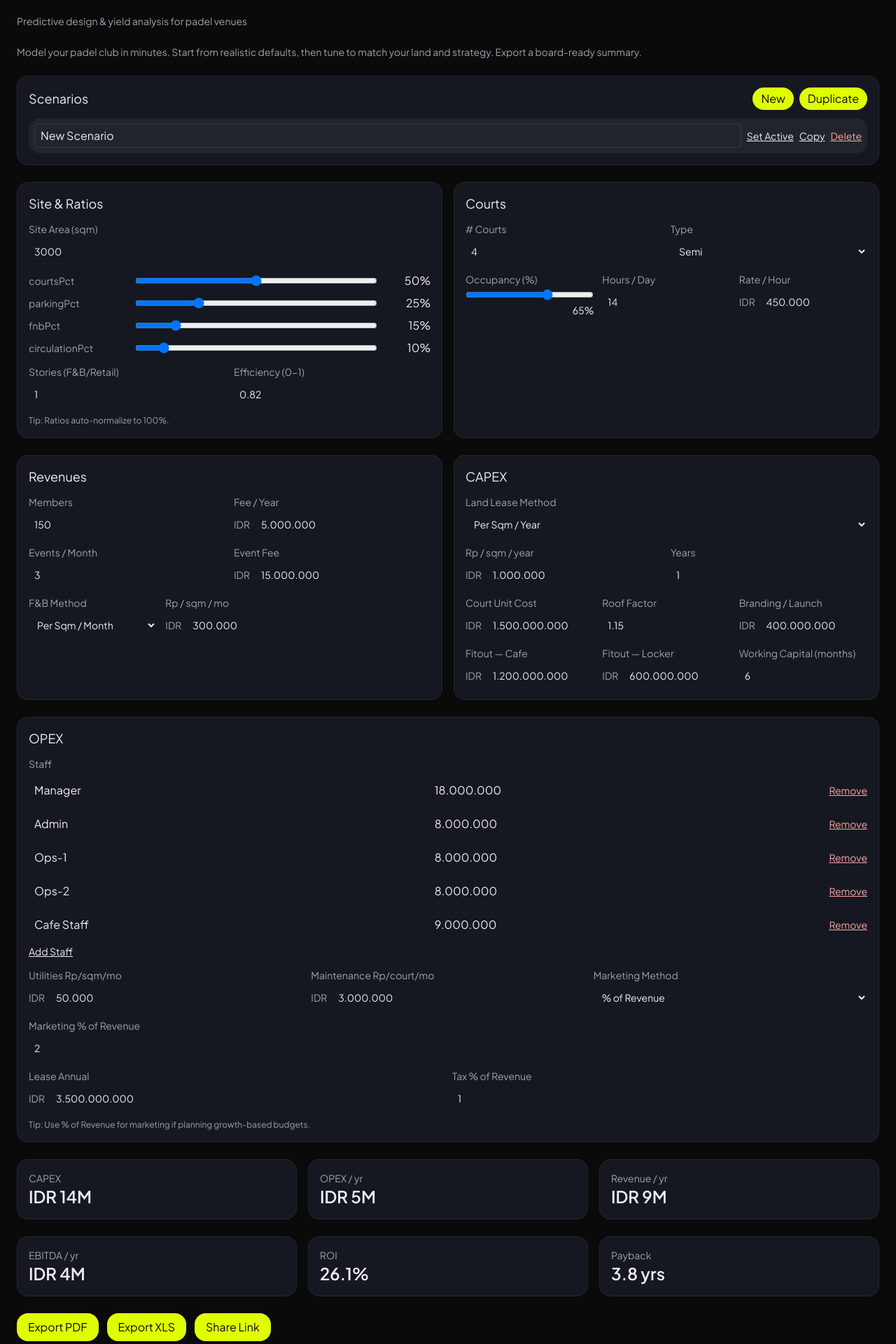
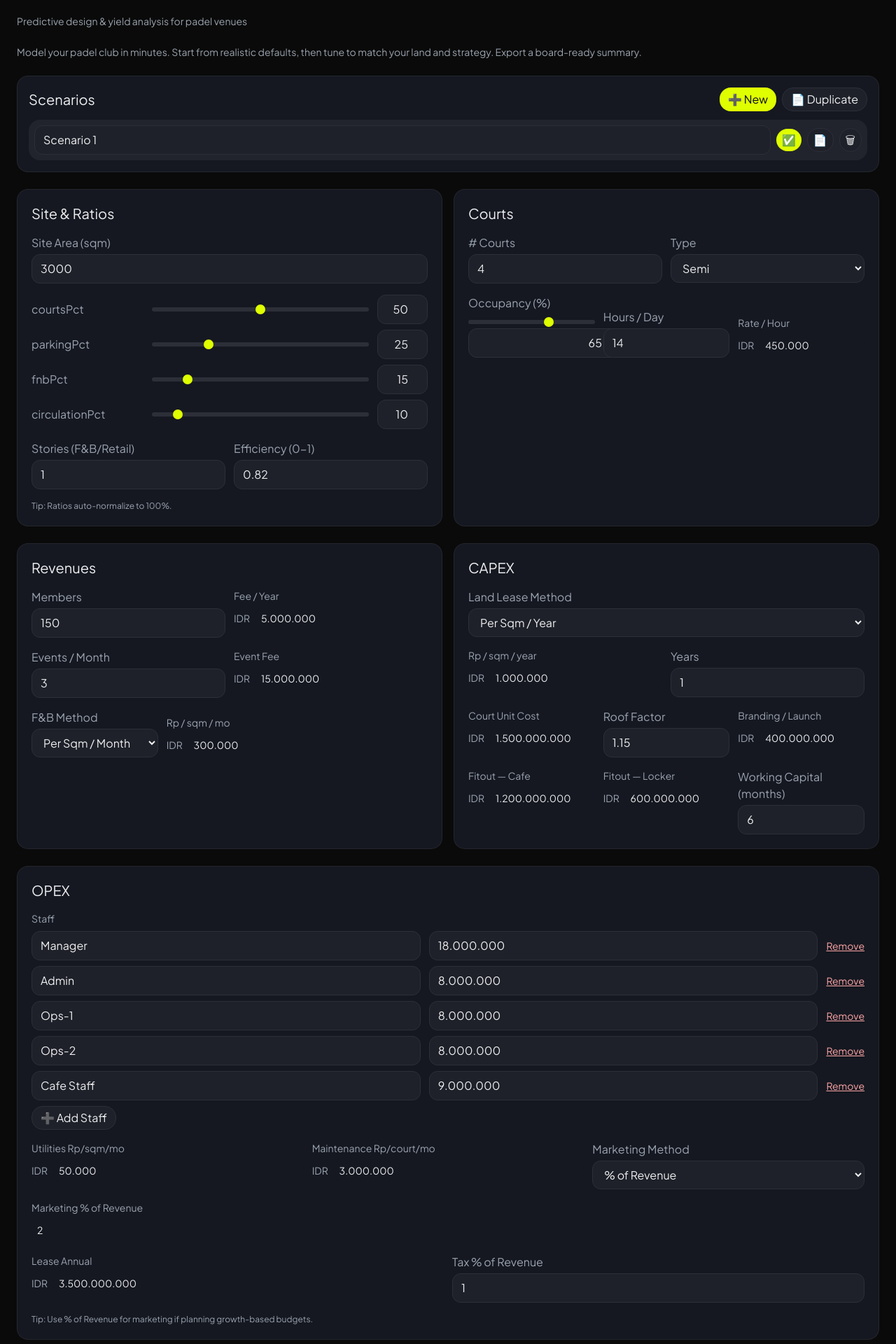
Before and after one commit to spotty21201/padeljkt_sept05, a Next.js app: page /simulator/1 in a window 1280 px wide. Shown: the part 60-1980 px from the top of the page at 70% size. Built offline with nearby package versions, Linux system fonts and the light colour scheme.

Commit message:
ui: lighter inputs, larger headers/metrics, slider numeric inputs, compare striping; scenario manager icons + naming; export button variants; moved intro on simulator

```diff
--- a/app/simulator/[projectId]/page.tsx
+++ b/app/simulator/[projectId]/page.tsx
@@ -63,30 +63,30 @@ export default function SimulatorPage(){
       <div className="grid md:grid-cols-3 gap-4">
         <div className="card p-4">
           <div className="text-sm text-muted-300">CAPEX</div>
-          <div className="text-2xl font-semibold">{formatIDRShort(Math.round(results.capex))}</div>
+          <div className="text-3xl font-semibold">{formatIDRShort(Math.round(results.capex))}</div>
         </div>
         <div className="card p-4">
           <div className="text-sm text-muted-300">OPEX / yr</div>
-          <div className="text-2xl font-semibold">{formatIDRShort(Math.round(results.opex))}</div>
+          <div className="text-3xl font-semibold">{formatIDRShort(Math.round(results.opex))}</div>
         </div>
         <div className="card p-4">
           <div className="text-sm text-muted-300">Revenue / yr</div>
-          <div className="text-2xl font-semibold">{formatIDRShort(Math.round(results.revenue))}</div>
+          <div className="text-3xl font-semibold">{formatIDRShort(Math.round(results.revenue))}</div>
         </div>
       </div>
 
       <div className="grid md:grid-cols-3 gap-4">
         <div className="card p-4">
           <div className="text-sm text-muted-300">EBITDA / yr</div>
-          <div className="text-2xl font-semibold">{formatIDRShort(Math.round(results.ebitda))}</div>
+          <div className="text-3xl font-semibold">{formatIDRShort(Math.round(results.ebitda))}</div>
         </div>
         <div className="card p-4">
           <div className="text-sm text-muted-300">ROI</div>
-          <div className="text-2xl font-semibold">{(results.roi*100).toFixed(1)}%</div>
+          <div className="text-3xl font-semibold">{(results.roi*100).toFixed(1)}%</div>
         </div>
         <div className="card p-4">
           <div className="text-sm text-muted-300">Payback</div>
-          <div className="text-2xl font-semibold">{Number.isFinite(results.paybackYears) ? results.paybackYears.toFixed(1) : "∞"} yrs</div>
+          <div className="text-3xl font-semibold">{Number.isFinite(results.paybackYears) ? results.paybackYears.toFixed(1) : "∞"} yrs</div>
         </div>
       </div>
 
@@ -98,13 +98,13 @@ export default function SimulatorPage(){
       )}
 
       <div className="flex gap-3 items-center">
-        <a className="button-accent px-4 py-2 rounded-xl" href={`/api/export/pdf?s=${encodeScenarioToParam(active)}`}>Export PDF</a>
-        <a className="button-accent px-4 py-2 rounded-xl" href={`/api/export/xls?s=${encodeScenarioToParam(active)}`}>Export XLS</a>
-        <button className="button-accent px-4 py-2 rounded-xl" onClick={()=>{
+        <a className="button-accent px-4 py-2 rounded-xl" href={`/api/export/pdf?s=${encodeScenarioToParam(active)}`}>📄 Export PDF</a>
+        <a className="button-xls px-4 py-2 rounded-xl" href={`/api/export/xls?s=${encodeScenarioToParam(active)}`}>📊 Export XLS</a>
+        <button className="button-share px-4 py-2 rounded-xl" onClick={()=>{
           const link = `${window.location.origin}/simulator/sample?s=${encodeScenarioToParam(active)}`;
           navigator.clipboard?.writeText(link);
           alert("Share link copied to clipboard");
-        }}>Share Link</button>
+        }}>🔗 Share Link</button>
       </div>
 
       <ComparePicker />
--- a/components/ScenarioCompare.tsx
+++ b/components/ScenarioCompare.tsx
@@ -21,7 +21,7 @@ export function ScenarioCompare({ scenarios }:{ scenarios: { name:string; s: Sce
     <section className="card p-4">
       <h2 className="mb-3">Scenario Compare</h2>
       <div className="overflow-x-auto">
-        <table className="w-full text-sm">
+        <table className="w-full text-sm striped">
           <thead className="text-muted-300">
             <tr>
               <th className="text-left py-2">Metric</th>
--- a/components/ScenarioManager.tsx
+++ b/components/ScenarioManager.tsx
@@ -7,20 +7,20 @@ export function ScenarioManager(){
   return (
     <section className="card p-4">
       <div className="flex items-center justify-between mb-3">
-        <h3 className="text-lg">Scenarios</h3>
+        <h3 className="text-xl">Scenarios</h3>
         <div className="flex gap-2">
-          <button className="button-accent px-3 py-1 rounded-xl" onClick={()=> addNew()}>New</button>
-          {activeId && <button className="button-accent px-3 py-1 rounded-xl" onClick={()=> duplicate(activeId)}>Duplicate</button>}
+          <button className="button-accent px-3 py-1 rounded-xl" title="New Scenario" onClick={()=> addNew()}>➕ New</button>
+          {activeId && <button className="button-share px-3 py-1" title="Duplicate Active" onClick={()=> duplicate(activeId)}>📄 Duplicate</button>}
         </div>
       </div>
       <div className="space-y-2">
         {scenarios.map(s => (
           <div key={s.id} className={`flex items-center gap-2 p-2 rounded-xl ${s.id===activeId? 'bg-white/5':''}`}>
-            <input className="flex-1 bg-transparent border border-white/10 rounded px-2 py-1" value={s.name}
+            <input className="flex-1 input bg-transparent" value={s.name}
               onChange={(e)=> rename(s.id, e.currentTarget.value)} />
-            <button className="text-sm underline" onClick={()=> setActive(s.id)}>Set Active</button>
-            <button className="text-sm underline" onClick={()=> duplicate(s.id)}>Copy</button>
-            <button className="text-sm underline text-red-300" onClick={()=> remove(s.id)}>Delete</button>
+            <button className="button-accent px-2 py-1" title="Set Active" onClick={()=> setActive(s.id)}>✅</button>
+            <button className="button-share px-2 py-1" title="Duplicate" onClick={()=> duplicate(s.id)}>📄</button>
+            <button className="button-share px-2 py-1" title="Delete" onClick={()=> remove(s.id)}>🗑</button>
           </div>
         ))}
         {scenarios.length === 0 && (
--- a/components/forms/CapexForm.tsx
+++ b/components/forms/CapexForm.tsx
@@ -6,11 +6,11 @@ export function CapexForm({ scenario, onPatch }:{ scenario: Scenario; onPatch:(p
   const cx = scenario.capex;
   const set = (patch: Partial<Scenario["capex"]>)=> onPatch({ capex: { ...cx, ...patch } });
   return (
-    <div className="card p-4 space-y-3">
-      <h3 className="text-lg">CAPEX</h3>
-      <label className="block text-sm">
+    <div className="card p-5 space-y-4">
+      <h3 className="text-xl">CAPEX</h3>
+      <label className="block text-base">
         <span className="text-muted-300">Land Lease Method</span>
-        <select className="w-full p-2 mt-1 bg-ink-700 rounded-xl" value={(cx.landLease as any).method}
+        <select className="w-full mt-1 select" value={(cx.landLease as any).method}
           onChange={e=> {
             const method = e.currentTarget.value as "perSqm"|"flat";
             if(method === "perSqm") set({ landLease: { method, rpPerSqmPerYear: 1_000_000, years: 1 } as any });
@@ -24,9 +24,9 @@ export function CapexForm({ scenario, onPatch }:{ scenario: Scenario; onPatch:(p
       {(cx.landLease as any).method === "perSqm" ? (
         <div className="grid md:grid-cols-2 gap-3">
           <MoneyInput label="Rp / sqm / year" value={(cx.landLease as any).rpPerSqmPerYear || 0} onChange={(v)=> set({ landLease: { ...(cx.landLease as any), rpPerSqmPerYear: v } as any })} />
-          <label className="block text-sm">
+          <label className="block text-base">
             <span className="text-muted-300">Years</span>
-            <input type="number" className="w-full p-2 mt-1 bg-ink-700 rounded-xl" value={(cx.landLease as any).years || 1}
+            <input type="number" className="w-full mt-1 input" value={(cx.landLease as any).years || 1}
               onChange={e=> set({ landLease: { ...(cx.landLease as any), years: Number(e.currentTarget.value || 1) } as any })} />
           </label>
         </div>
@@ -36,9 +36,9 @@ export function CapexForm({ scenario, onPatch }:{ scenario: Scenario; onPatch:(p
 
       <div className="grid md:grid-cols-3 gap-3">
         <MoneyInput label="Court Unit Cost" value={cx.courtUnitCost} onChange={(v)=> set({ courtUnitCost: v })} />
-        <label className="block text-sm">
+        <label className="block text-base">
           <span className="text-muted-300">Roof Factor</span>
-          <input type="number" step="0.01" className="w-full p-2 mt-1 bg-ink-700 rounded-xl" value={cx.roofFactor}
+          <input type="number" step="0.01" className="w-full mt-1 input" value={cx.roofFactor}
             onChange={e=> set({ roofFactor: Number(e.currentTarget.value || 1) })} />
         </label>
         <MoneyInput label="Branding / Launch" value={cx.brandingLaunch} onChange={(v)=> set({ brandingLaunch: v })} />
@@ -47,9 +47,9 @@ export function CapexForm({ scenario, onPatch }:{ scenario: Scenario; onPatch:(p
       <div className="grid md:grid-cols-3 gap-3">
         <MoneyInput label="Fitout — Cafe" value={cx.fitout.cafe} onChange={(v)=> set({ fitout: { ...cx.fitout, cafe: v } })} />
         <MoneyInput label="Fitout — Locker" value={cx.fitout.locker} onChange={(v)=> set({ fitout: { ...cx.fitout, locker: v } })} />
-        <label className="block text-sm">
+        <label className="block text-base">
           <span className="text-muted-300">Working Capital (months)</span>
-          <input type="number" className="w-full p-2 mt-1 bg-ink-700 rounded-xl" value={cx.workingCapitalMonths}
+          <input type="number" className="w-full mt-1 input" value={cx.workingCapitalMonths}
             onChange={e=> set({ workingCapitalMonths: Number(e.currentTarget.value || 0) })} />
         </label>
       </div>
--- a/components/forms/CourtsForm.tsx
+++ b/components/forms/CourtsForm.tsx
@@ -6,17 +6,17 @@ export function CourtsForm({ scenario, onPatch }:{ scenario: Scenario; onPatch:(
   const c = scenario.courts;
   const risk = c.occupancyPct < 50;
   return (
-    <div className="card p-4 space-y-3">
-      <h3 className="text-lg">Courts</h3>
+    <div className="card p-5 space-y-4">
+      <h3 className="text-xl">Courts</h3>
       <div className="grid md:grid-cols-2 gap-3">
-        <label className="block text-sm">
+        <label className="block text-base">
           <span className="text-muted-300"># Courts</span>
-          <input type="number" className="w-full p-2 mt-1 bg-ink-700 rounded-xl" value={c.courts}
+          <input type="number" className="w-full mt-1 input" value={c.courts}
             onChange={e=> onPatch({ courts: { ...c, courts: Number(e.currentTarget.value || 0) } })} />
         </label>
-        <label className="block text-sm">
+        <label className="block text-base">
           <span className="text-muted-300">Type</span>
-          <select className="w-full p-2 mt-1 bg-ink-700 rounded-xl" value={c.indoorType}
+          <select className="w-full mt-1 select" value={c.indoorType}
             onChange={e=> onPatch({ courts: { ...c, indoorType: e.currentTarget.value as any } })}>
             <option value="outdoor">Outdoor</option>
             <option value="semi">Semi</option>
@@ -25,16 +25,17 @@ export function CourtsForm({ scenario, onPatch }:{ scenario: Scenario; onPatch:(
         </label>
       </div>
 
-      <div className="grid md:grid-cols-3 gap-3">
-        <label className="block text-sm">
+      <div className="grid md:grid-cols-3 gap-3 items-end">
+        <label className="block text-base">
           <span className="text-muted-300">Occupancy (%)</span>
           <input type="range" min={0} max={100} className="w-full mt-1" value={c.occupancyPct}
             onChange={e=> onPatch({ courts: { ...c, occupancyPct: Number(e.currentTarget.value) } })} />
-          <div className="text-right">{c.occupancyPct}%</div>
+          <input type="number" className="input text-right" value={c.occupancyPct}
+            onChange={(e)=> onPatch({ courts: { ...c, occupancyPct: Math.max(0, Math.min(100, Number(e.currentTarget.value||0))) } })} />
         </label>
-        <label className="block text-sm">
+        <label className="block text-base">
           <span className="text-muted-300">Hours / Day</span>
-          <input type="number" min={1} max={24} className="w-full p-2 mt-1 bg-ink-700 rounded-xl" value={c.hoursPerDay}
+          <input type="number" min={1} max={24} className="w-full mt-1 input" value={c.hoursPerDay}
             onChange={e=> onPatch({ courts: { ...c, hoursPerDay: Number(e.currentTarget.value || 0) } })} />
         </label>
         <MoneyInput label="Rate / Hour" value={c.ratePerHour} onChange={(v)=> onPatch({ courts: { ...c, ratePerHour: v } })} />
--- a/components/forms/OpexForm.tsx
+++ b/components/forms/OpexForm.tsx
@@ -6,39 +6,39 @@ export function OpexForm({ scenario, onPatch }:{ scenario: Scenario; onPatch:(p:
   const ox = scenario.opex;
   const set = (patch: Partial<Scenario["opex"]>)=> onPatch({ opex: { ...ox, ...patch } });
   return (
-    <div className="card p-4 space-y-3">
-      <h3 className="text-lg">OPEX</h3>
+    <div className="card p-5 space-y-4">
+      <h3 className="text-xl">OPEX</h3>
       <div className="space-y-2">
         <div className="text-sm text-muted-300">Staff</div>
         {ox.staff.map((line, idx)=> (
           <div key={idx} className="grid md:grid-cols-[1fr_1fr_auto] items-center gap-3">
-            <input className="p-2 bg-ink-700 rounded-xl" value={line.role}
+            <input className="input" value={line.role}
               onChange={(e)=> {
                 const staff = [...ox.staff];
                 staff[idx] = { ...staff[idx], role: e.currentTarget.value };
                 set({ staff });
               }} />
-            <input className="p-2 bg-ink-700 rounded-xl" value={line.monthly.toLocaleString("id-ID")}
+            <input className="input" value={line.monthly.toLocaleString("id-ID")}
               onChange={(e)=> {
                 const staff = [...ox.staff];
                 const val = Number(e.currentTarget.value.replace(/[^0-9]/g, "")) || 0;
                 staff[idx] = { ...staff[idx], monthly: val };
                 set({ staff });
               }} />
-            <button className="text-sm underline text-red-300" onClick={()=> {
+            <button className="text-sm underline text-red-300" title="Delete" onClick={()=> {
               const staff = ox.staff.filter((_,i)=> i!==idx);
               set({ staff });
             }}>Remove</button>
           </div>
         ))}
-        <button className="text-sm underline" onClick={()=> set({ staff: [...ox.staff, { role: "New Role", monthly: 5_000_000 }] })}>Add Staff</button>
+        <button className="button-share px-3 py-1" title="Add Staff" onClick={()=> set({ staff: [...ox.staff, { role: "New Role", monthly: 5_000_000 }] })}>➕ Add Staff</button>
       </div>
       <div className="grid md:grid-cols-3 gap-3">
         <MoneyInput label="Utilities Rp/sqm/mo" value={ox.utilitiesRpPerSqmPerMonth} onChange={(v)=> set({ utilitiesRpPerSqmPerMonth: v })} />
         <MoneyInput label="Maintenance Rp/court/mo" value={ox.maintenanceRpPerCourtPerMonth} onChange={(v)=> set({ maintenanceRpPerCourtPerMonth: v })} />
-        <label className="block text-sm">
+        <label className="block text-base">
           <span className="text-muted-300">Marketing Method</span>
-          <select className="w-full p-2 mt-1 bg-ink-700 rounded-xl" value={(ox.marketing as any).method}
+          <select className="w-full mt-1 select" value={(ox.marketing as any).method}
             onChange={e=>{
               const method = e.currentTarget.value as "flat"|"pctRevenue";
               if(method === "flat") set({ marketing: { method, flat: 100_000_000 } as any });
@@ -62,9 +62,9 @@ export function OpexForm({ scenario, onPatch }:{ scenario: Scenario; onPatch:(p:
 
       <div className="grid md:grid-cols-2 gap-3">
         <MoneyInput label="Lease Annual" value={ox.leaseAnnual || 0} onChange={(v)=> set({ leaseAnnual: v })} />
-        <label className="block text-sm">
+        <label className="block text-base">
           <span className="text-muted-300">Tax % of Revenue</span>
-          <input type="number" min={0} max={100} className="w-full p-2 mt-1 bg-ink-700 rounded-xl" value={ox.taxPct || 0}
+          <input type="number" min={0} max={100} className="w-full mt-1 input" value={ox.taxPct || 0}
             onChange={e=> set({ taxPct: Number(e.currentTarget.value || 0) })} />
         </label>
       </div>
--- a/components/forms/RevenueForm.tsx
+++ b/components/forms/RevenueForm.tsx
@@ -6,30 +6,30 @@ export function RevenueForm({ scenario, onPatch }:{ scenario: Scenario; onPatch:
   const rev = scenario.rev;
   const set = (patch: Partial<Scenario["rev"]>)=> onPatch({ rev: { ...rev, ...patch } });
   return (
-    <div className="card p-4 space-y-3">
-      <h3 className="text-lg">Revenues</h3>
+    <div className="card p-5 space-y-4">
+      <h3 className="text-xl">Revenues</h3>
       <div className="grid md:grid-cols-2 gap-3">
-        <label className="block text-sm">
+        <label className="block text-base">
           <span className="text-muted-300">Members</span>
-          <input type="number" className="w-full p-2 mt-1 bg-ink-700 rounded-xl" value={rev.membership.members}
+          <input type="number" className="w-full mt-1 input" value={rev.membership.members}
             onChange={e=> set({ membership: { ...rev.membership, members: Number(e.currentTarget.value || 0) } })} />
         </label>
         <MoneyInput label="Fee / Year" value={rev.membership.feeAnnual} onChange={(v)=> set({ membership: { ...rev.membership, feeAnnual: v } })} />
       </div>
 
       <div className="grid md:grid-cols-2 gap-3">
-        <label className="block text-sm">
+        <label className="block text-base">
           <span className="text-muted-300">Events / Month</span>
-          <input type="number" className="w-full p-2 mt-1 bg-ink-700 rounded-xl" value={rev.events.perMonth}
+          <input type="number" className="w-full mt-1 input" value={rev.events.perMonth}
             onChange={e=> set({ events: { ...rev.events, perMonth: Number(e.currentTarget.value || 0) } })} />
         </label>
-          <MoneyInput label="Event Fee" value={rev.events.fee} onChange={(v)=> set({ events: { ...rev.events, fee: v } })} />
+        <MoneyInput label="Event Fee" value={rev.events.fee} onChange={(v)=> set({ events: { ...rev.events, fee: v } })} />
       </div>
 
       <div className="grid md:grid-cols-3 gap-3 items-end">
-        <label className="block text-sm">
+        <label className="block text-base">
           <span className="text-muted-300">F&B Method</span>
-          <select className="w-full p-2 mt-1 bg-ink-700 rounded-xl" value={(rev.fnb as any).method}
+          <select className="w-full mt-1 select" value={(rev.fnb as any).method}
             onChange={e=> {
               const method = e.currentTarget.value as "perSqm"|"perVisitorPct";
               if(method === "perSqm") set({ fnb: { method, perSqmPerMonth: 300_000 } as any });
--- a/components/forms/SiteForm.tsx
+++ b/components/forms/SiteForm.tsx
@@ -5,25 +5,25 @@ import type { Scenario } from "@/lib/types";
 export function SiteForm({ scenario, onPatch }:{ scenario: Scenario; onPatch:(p:Partial<Scenario>)=>void }){
   const r = scenario.ratios;
   return (
-    <div className="card p-4 space-y-3">
-      <h3 className="text-lg">Site & Ratios</h3>
-      <label className="block text-sm">
+    <div className="card p-5 space-y-4">
+      <h3 className="text-xl">Site & Ratios</h3>
+      <label className="block text-base">
         <span className="text-muted-300">Site Area (sqm)</span>
-        <input type="number" className="w-full p-2 mt-1 bg-ink-700 rounded-xl" value={scenario.siteArea}
+        <input type="number" className="w-full mt-1 input" value={scenario.siteArea}
           onChange={e=> onPatch({ siteArea: Number(e.currentTarget.value || 0) })} />
       </label>
 
       <RatioSliders ratios={{ courtsPct: r.courtsPct, parkingPct: r.parkingPct, fnbPct: r.fnbPct, circulationPct: r.circulationPct }} onChange={(nr)=> onPatch({ ratios: { ...scenario.ratios, ...nr } })} />
 
       <div className="grid grid-cols-2 gap-3">
-        <label className="block text-sm">
+        <label className="block text-base">
           <span className="text-muted-300">Stories (F&B/Retail)</span>
-          <input type="number" className="w-full p-2 mt-1 bg-ink-700 rounded-xl" value={r.stories}
+          <input type="number" className="w-full mt-1 input" value={r.stories}
             onChange={e=> onPatch({ ratios: { ...r, stories: Number(e.currentTarget.value || 0) } })} />
         </label>
-        <label className="block text-sm">
+        <label className="block text-base">
           <span className="text-muted-300">Efficiency (0-1)</span>
-          <input type="number" step="0.01" className="w-full p-2 mt-1 bg-ink-700 rounded-xl" value={r.efficiency}
+          <input type="number" step="0.01" className="w-full mt-1 input" value={r.efficiency}
             onChange={e=> onPatch({ ratios: { ...r, efficiency: Number(e.currentTarget.value || 0) } })} />
         </label>
       </div>
--- a/components/inputs/RatioSliders.tsx
+++ b/components/inputs/RatioSliders.tsx
@@ -21,10 +21,13 @@ export function RatioSliders({ ratios, onChange }:{ ratios:{ courtsPct:number; p
   return (
     <div className="space-y-2">
       {(["courtsPct","parkingPct","fnbPct","circulationPct"] as const).map(key=> (
-        <div key={key} className="grid grid-cols-[140px_1fr_64px] gap-3 items-center">
-          <div className="text-sm text-muted-300">{key}</div>
+        <div key={key} className="grid grid-cols-[160px_1fr_72px] gap-3 items-center">
+          <div className="text-base text-muted-300">{key}</div>
           <input type="range" min={0} max={100} value={(ratios as any)[key]} onChange={e=> onChange({ ...ratios, [key]: Number(e.currentTarget.value) })} />
-          <div className="text-right">{(ratios as any)[key]}%</div>
+          <input type="number" className="input text-right" value={(ratios as any)[key]} onChange={(e)=>{
+            const v = Math.max(0, Math.min(100, Number(e.currentTarget.value||0)));
+            onChange({ ...ratios, [key]: v });
+          }} />
         </div>
       ))}
     </div>
--- a/lib/store/scenarioStore.ts
+++ b/lib/store/scenarioStore.ts
@@ -28,7 +28,8 @@ export const useScenarioStore = create<State>()(
         set(() => {
           const s = createBaseScenario();
           s.id = crypto.randomUUID();
-          s.name = "New Scenario";
+          const nextIndex = (get().scenarios.length || 0) + 1;
+          s.name = `Scenario ${nextIndex}`;
           const arr = [s, ...get().scenarios];
           return { scenarios: arr, activeId: s.id };
         }),
@@ -36,7 +37,9 @@ export const useScenarioStore = create<State>()(
         set(() => {
           const src = get().scenarios.find((x) => x.id === id);
           if (!src) return {} as any;
-          const s = duplicateScenario(src, { name: src.name + " (copy)" });
+          const s = duplicateScenario(src, {});
+          const nextIndex = (get().scenarios.length || 0) + 1;
+          s.name = `${src.name} (copy ${nextIndex})`;
           return { scenarios: [s, ...get().scenarios], activeId: s.id };
         }),
       remove: (id) =>
--- a/styles/theme.css
+++ b/styles/theme.css
@@ -6,8 +6,10 @@
   --padel-green: #DFFF00; /* accent */
   --ink-900: #0A0A0A;     /* app bg */
   --ink-700: #151821;     /* card bg */
+  --ink-650: #1E2129;     /* input bg */
+  --border-700: #2C2F38;  /* input border */
   --text-100: #EDEEF0;    /* primary text */
-  --muted-300: #9AA3AE;   /* muted text */
+  --muted-300: #B0B8C2;   /* lighter muted text for readability */
   --radius: 16px;
 }
 
@@ -15,3 +17,31 @@ html, body { background: var(--ink-900); color: var(--text-100); }
 
 .button-accent { background: var(--padel-green); color: #0B0B0B; border-radius: var(--radius); }
 .card { background: var(--ink-700); border-radius: var(--radius); border: 1px solid rgba(255,255,255,0.06); }
+
+/* Button variants and hovers */
+.button-accent { transition: box-shadow 0.15s ease, transform 0.05s ease; }
+.button-accent:hover { box-shadow: 0 0 0 2px rgba(223,255,0,0.7); }
+.button-accent:active { transform: translateY(1px); }
+.button-xls { background: #3B82F6; color: white; border-radius: var(--radius); transition: opacity .15s ease; }
+.button-xls:hover { opacity: .9; }
+.button-share { background: var(--ink-650); color: var(--text-100); border-radius: var(--radius); border: 1px solid var(--border-700); transition: opacity .15s ease; }
+.button-share:hover { opacity: .9; }
+
+/* Inputs */
+.input, .select {
+  background: var(--ink-650);
+  border: 1px solid var(--border-700);
+  border-radius: 12px;
+  color: var(--text-100);
+  padding: 0.5rem 0.75rem;
+}
+
+/* Range slider styling */
+input[type="range"] { -webkit-appearance: none; width: 100%; background: transparent; }
+input[type="range"]::-webkit-slider-runnable-track { height: 6px; background: var(--border-700); border-radius: 9999px; }
+input[type="range"]::-webkit-slider-thumb { -webkit-appearance: none; height: 14px; width: 14px; border-radius: 50%; background: var(--padel-green); margin-top: -4px; }
+input[type="range"]::-moz-range-track { height: 6px; background: var(--border-700); border-radius: 9999px; }
+input[type="range"]::-moz-range-thumb { height: 14px; width: 14px; border-radius: 50%; background: var(--padel-green); border: none; }
+
+/* Tables */
+table.striped tbody tr:nth-child(odd) { background: rgba(255,255,255,0.04); }
```
